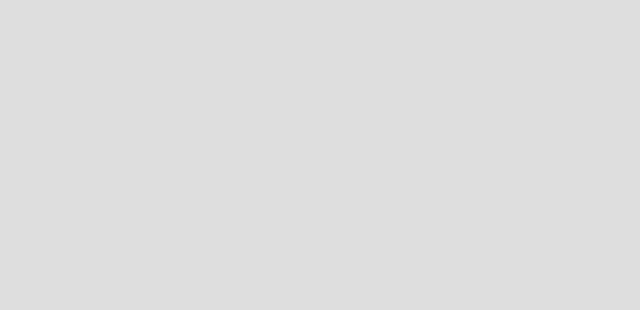
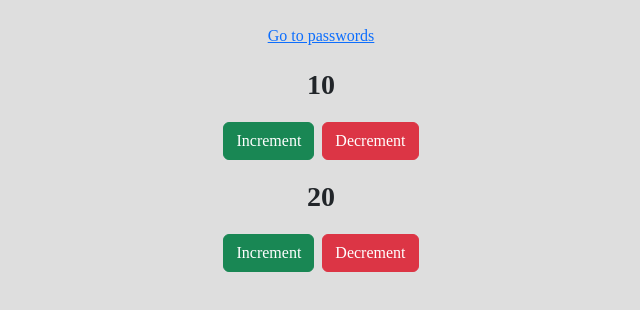
Before and after one commit to mern-trainer/Ramnas-Batch, a React (Vite) app in the folder app/: page /states in a window 1280 px wide. Before the commit this address had no page. Shown: the top 310 px of the page, without its empty margins (319-959 px from the left). Built offline with nearby package versions, Linux system fonts and the light colour scheme; a web font is replaced by a local one.

Commit message:
navigate b/w pages with Link

```diff
--- a/app/src/App.jsx
+++ b/app/src/App.jsx
@@ -24,6 +24,10 @@ const App = () => {
    return <BrowserRouter>
       <Routes>
          <Route path="/todo" Component={TodoList}/>
+         <Route path="/password-generate" element={<PasswordGenerator />}/>
+         <Route path="/states" element={<States />} />
+
+         <Route path="*" element={<div className="vh-100 d-flex justify-content-center align-items-center">404 | Page not found</div>} />
       </Routes>
    </BrowserRouter>
 
--- a/app/src/Pages/PasswordGenerator.jsx
+++ b/app/src/Pages/PasswordGenerator.jsx
@@ -1,4 +1,5 @@
 import { useState } from "react"
+import { Link } from "react-router"
 
 const PasswordGenerator = () => {
 
@@ -19,6 +20,7 @@ const PasswordGenerator = () => {
     }
 
     return <div className="d-flex flex-column align-items-center gap-3 mt-4">
+        <Link to="/todo">Go to todo</Link>
         <h1>Password Generator</h1>
         <div>{password}</div>
         <button onClick={handlePasswordGenerator}>Generate Password</button>
--- a/app/src/Pages/TodoList.jsx
+++ b/app/src/Pages/TodoList.jsx
@@ -4,6 +4,7 @@ import { FaCircleXmark, FaList, FaTrash, FaXmark } from "react-icons/fa6"
 import { toast } from "react-toastify"
 import { v4 } from "uuid"
 import TodoListTemplate from "../Components/TodoListTemplate"
+import { Link } from "react-router"
 
 const TodoList = () => {
 
@@ -78,6 +79,7 @@ const TodoList = () => {
     return <div className="d-flex justify-content-center pt-4 px-2">
         <div className="w-100 d-flex flex-column align-items-center">
             <h1 className="fs-3 text-center">Todo List</h1>
+            <Link to="/states">Go to states</Link>
             <div className="mt-3 w-100" style={{maxWidth: "500px"}}>
                 <form onSubmit={handleSubmit} className="d-flex gap-2 flex-column">
                     <div className="bg-light d-flex align-items-center rounded border border-2 border-secondary rounded">
--- a/app/src/Pages/states.jsx
+++ b/app/src/Pages/states.jsx
@@ -2,6 +2,7 @@
 // Hooks => function to handle life cycle and states in a component
 
 import { useState } from "react";
+import { Link } from "react-router";
 
 const States = () => {
 
@@ -21,6 +22,7 @@ const States = () => {
     }
 
     return <div className="d-flex flex-column align-items-center gap-3 mt-4">
+        <Link to="/password-generate">Go to passwords</Link>
         <div className="fs-3 fw-bold">{counters.one}</div>
         <div className="d-flex gap-2">
             <button onClick={() => handleClick("one", "+")} className="btn btn-success">Increment</button>
```
